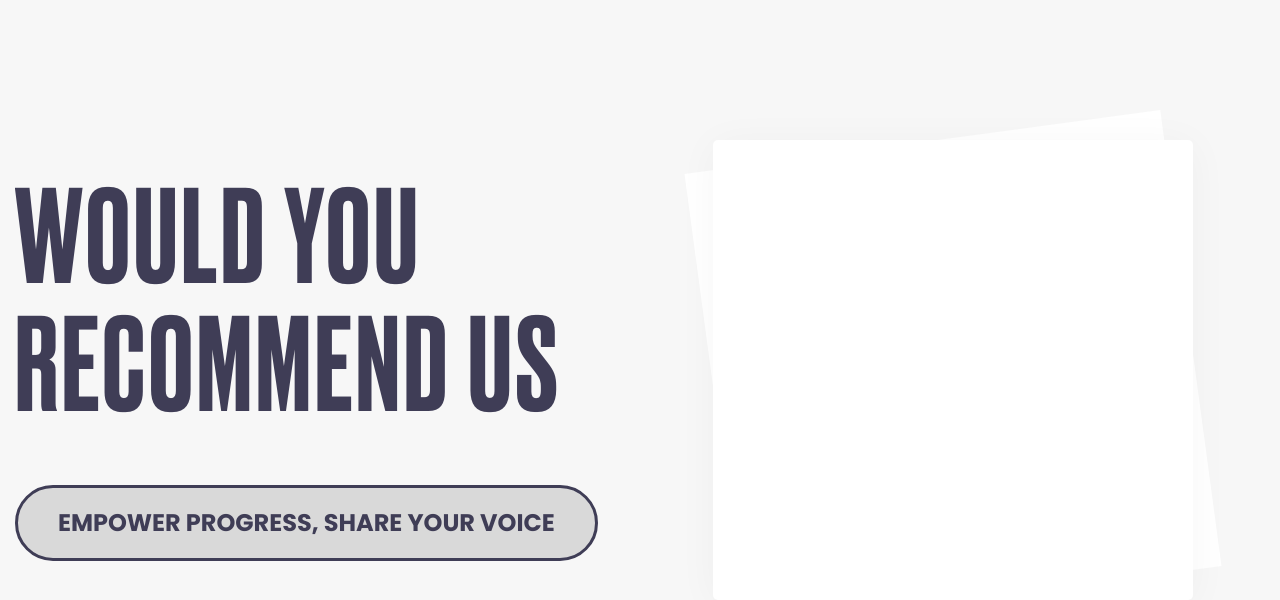
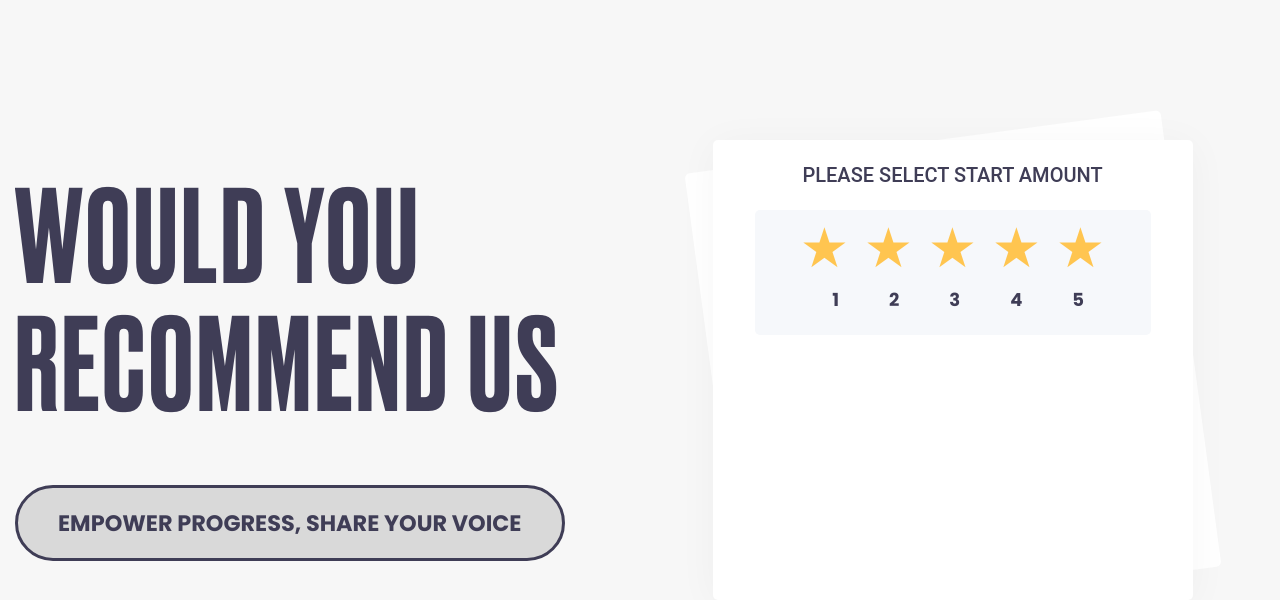
Before and after one commit to shamsadanam/curly-doodle-poup-redirect, a plain HTML site: page index.html in a window 1280 px wide. Shown: the part 80-680 px from the top of the page. Drawn offline with Linux system fonts and the light colour scheme.

Commit message:
Ratting Start Design

```diff
--- a/assets/css/style.css
+++ b/assets/css/style.css
@@ -168,7 +168,7 @@ nav .logo img{
 
 .animateHeading h2{
     color: #3F3D56;
-    font-size: 24px;
+    font-size: 1.4rem;
     font-weight: 600;
     line-height: 30px; /* 125% */
     text-transform: uppercase;
@@ -191,6 +191,8 @@ nav .logo img{
     background: #FFF;
     box-shadow: 0px 4px 40px 0px rgba(0, 0, 0, 0.04);
     position: absolute;
+    padding: 20px;
+    box-sizing: border-box;
 }
 
 .contentBox_back{
@@ -198,5 +200,45 @@ nav .logo img{
     width: 480px;
     height: 460px;
     background: #FFF;
-    transform: rotate(-7.653deg)
+    transform: rotate(-7.653deg);
+    padding: 50px;
+    border-radius: 5px;
+    box-sizing: border-box;
 }
+
+.contentBox_front h4{
+    color: #3F3D56;
+    text-align: center;
+    font-family: Roboto;
+    font-size: 20px;
+    font-style: normal;
+    font-weight: 500;
+    line-height: 30px;
+    text-transform: uppercase;
+}
+
+.star_wrapper{
+    max-width: 90%;
+    background: #F6F8FB;
+    text-align: center;
+    font-size: 55px;
+    line-height: 55px;
+    color: #FFC550;
+    padding: 10px 10px;
+    border-radius: 5px;
+    margin: 20px auto;
+    box-sizing: border-box;
+}
+
+.start-number {
+    font-size: 18px;
+    display: flex;
+    flex-direction: row;
+    justify-content: space-between;
+    max-width: 64%;
+    margin: 0 auto;
+    color: #3F3D56;
+    line-height: 50px;
+    gap: 50px;
+    font-weight: 600;
+}
--- a/index.html
+++ b/index.html
@@ -47,7 +47,25 @@
 
                     <div class="hRight">
                         <div class="contentBox_back"></div>
-                        <div class="contentBox_front"></div>
+                        <div class="contentBox_front">
+                            <h4>Please select Start Amount</h4>
+                            <div class="star_wrapper">
+                                <div class="start">
+                                    <span>&#9733;</span>
+                                    <span>&#9733;</span>
+                                    <span>&#9733;</span>
+                                    <span>&#9733;</span>
+                                    <span>&#9733;</span>
+                                </div>
+                                <div class="start-number">
+                                    <span>1</span>
+                                    <span>2</span>
+                                    <span>3</span>
+                                    <span>4</span>
+                                    <span>5</span>
+                                </div>
+                            </div>
+                        </div>
                     </div>
                 </div>
             </div>
```
